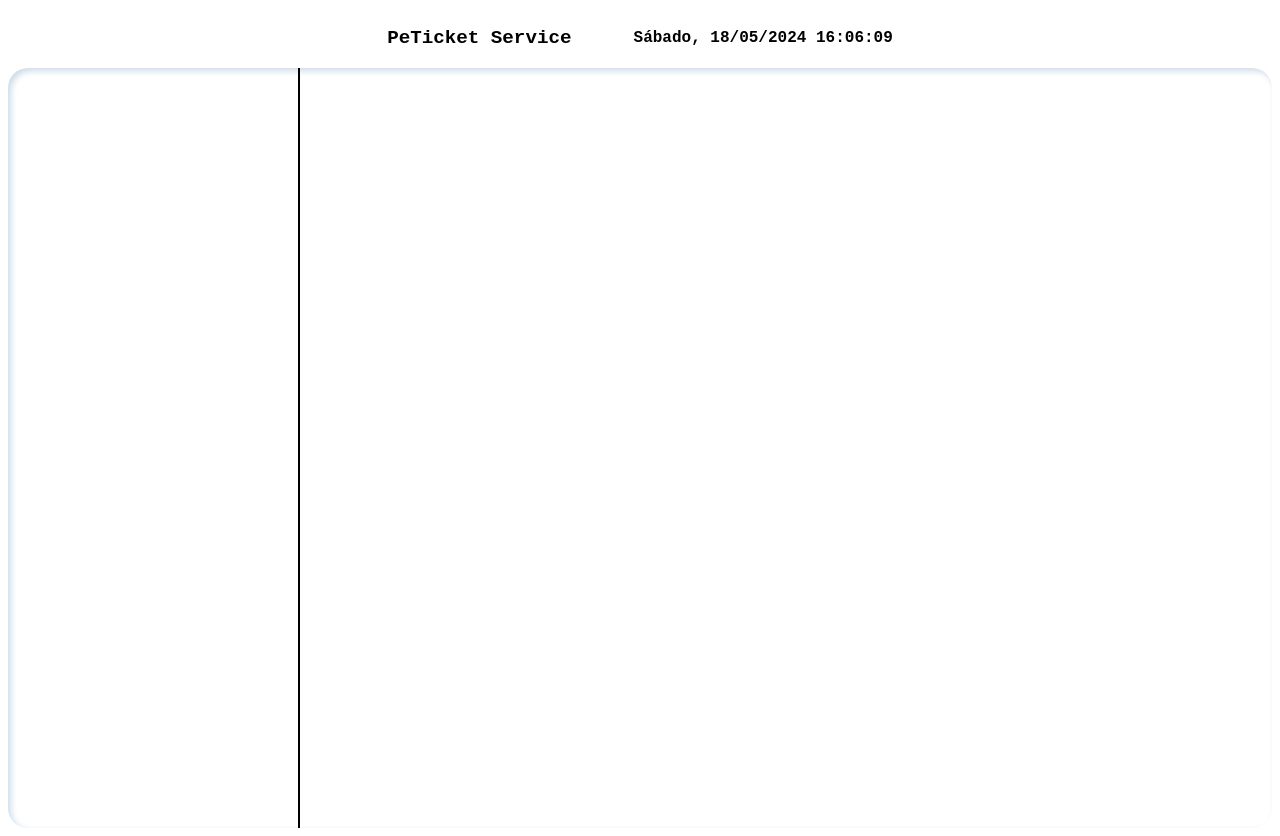
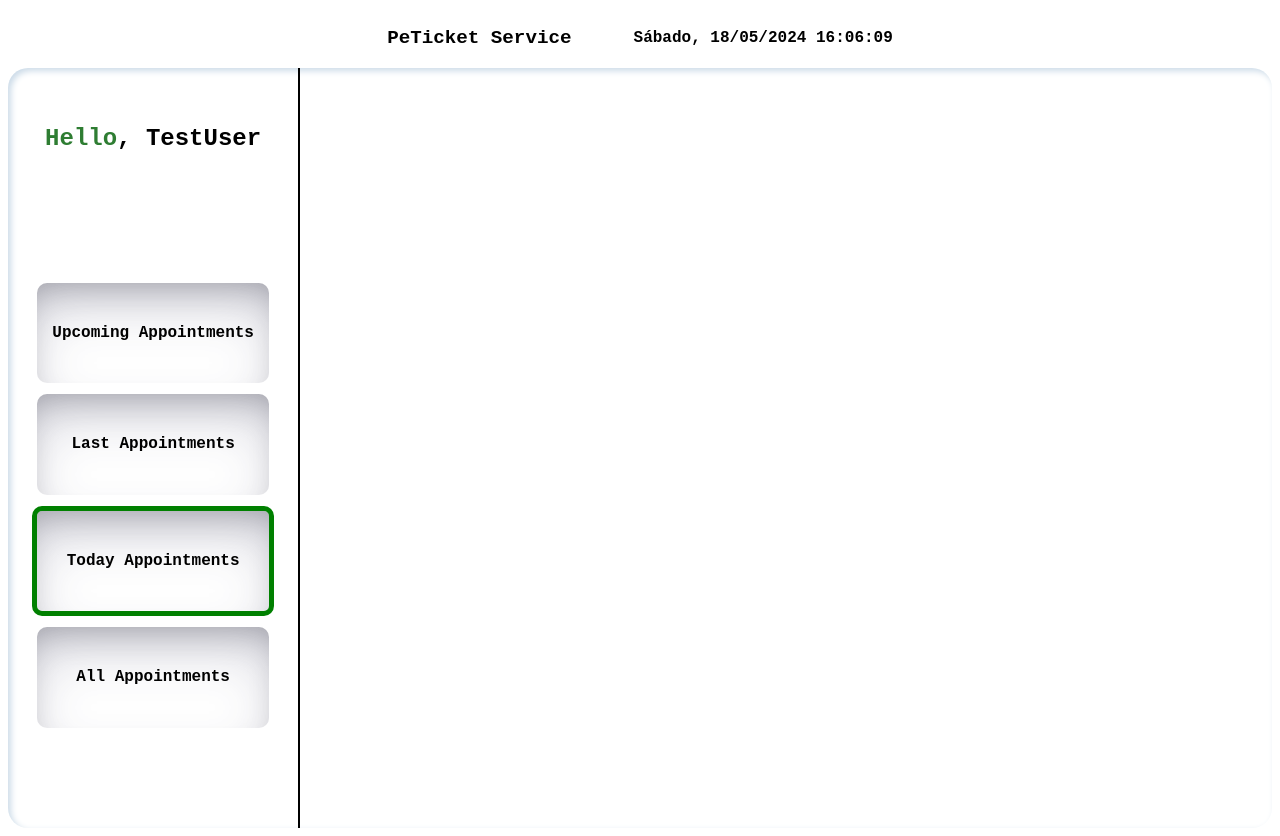
Before and after one commit to PeTicket/PeTicket, a plain HTML site: page projVet/frontend/html/appointmentsVet.html in a window 1280 px wide. Drawn offline with Linux system fonts and the light colour scheme.

Commit message:
css appointments page

```diff
--- a/projVet/frontend/css/appointmentsVet.css
+++ b/projVet/frontend/css/appointmentsVet.css
@@ -49,6 +49,21 @@ body{
     height: 100%;
     border-right: 2px solid black;
     margin-right: 2%;
+    display: flex;
+    flex-direction: column;
+}
+
+.menu-name{
+    width: 100%;
+    height: 10%;
+    display: flex;
+    align-items: center;
+    justify-content: center;
+    margin-top: 2rem;
+}
+
+.menu-name h2:nth-child(1){
+    color: #2E7D32;
 }
 
 
@@ -56,3 +71,38 @@ body{
     width: 75%;
     height: 100%;
 }
+
+.menu-options{
+    width: 100%;
+    height: 60%;
+    margin: auto;
+    display: flex;
+    flex-direction: column;
+}
+
+.menu-options div{
+    margin: auto;
+    width: 80%;
+    height: 22%;
+    margin-top: 3%;
+    display: flex;
+    align-items: center;
+    border-radius: 10px;
+    justify-content: center;
+    box-shadow: rgba(50, 50, 93, 0.25) 0px 30px 60px -12px inset, rgba(0, 0, 0, 0.3) 0px 18px 36px -18px inset;
+}
+
+.menu-options div:hover{
+    cursor: pointer;
+    border: 2px solid black;
+}
+
+.menu-options .selected {
+    border: 5px solid green;
+}
+
+.appointments-today{
+    width: 100%;
+    height: 100%;
+    border-radius: 20px;
+}
--- a/projVet/frontend/html/appointmentsVet.html
+++ b/projVet/frontend/html/appointmentsVet.html
@@ -3,7 +3,7 @@
 <head>
     <meta charset="UTF-8">
     <meta name="viewport" content="width=device-width, initial-scale=1.0">
-    <title>Document</title>
+    <title>Vet Page</title>
     <link rel="stylesheet" href="../css/appointmentsVet.css">
 </head>
 <body>
@@ -15,10 +15,39 @@
 
     <div class="appointments-bigdiv">
         <div class="menu-column">
-
+            <div class="menu-name">
+                <h2>Hello</h2>
+                <h2>, TestUser</h2>
+            </div>
+            <div class="menu-options">
+                <div onclick="changeContent('upcoming')">
+                    <p>Upcoming Appointments</p>
+                </div>
+                <div onclick="changeContent('last')">
+                    <p>Last Appointments</p>
+                </div>
+                <div onclick="changeContent('today')" class="selected">
+                    <p>Today Appointments</p>
+                </div>
+                <div onclick="changeContent('all')">
+                    <p>All Appointments</p>
+                </div>
+            </div>
         </div>
         <div class="content-column">
+            <div class="appointments-today" id="content-today">
 
+
+
+            <div id="content-upcoming" style="display: none;">
+
+            </div>
+            <div id="content-last" style="display: none;">
+
+            </div>
+            <div id="content-all" style="display: none;">
+
+            </div>
 
         </div>
     </div>
--- a/projVet/frontend/js/appointmentsVet.js
+++ b/projVet/frontend/js/appointmentsVet.js
@@ -22,3 +22,20 @@ setInterval(updateTime, 1000);
 
 
 updateTime();
+
+
+function changeContent(option) {
+    // Obtém todos os elementos da classe 'selected' e remove a classe deles
+    const selectedOptions = document.querySelectorAll('.selected');
+    selectedOptions.forEach(option => option.classList.remove('selected'));
+
+    // Adiciona a classe 'selected' ao item selecionado
+    event.target.classList.add('selected');
+
+    // Oculta todos os conteúdos
+    const allContents = document.querySelectorAll('.content-column > div');
+    allContents.forEach(content => content.style.display = 'none');
+
+    // Exibe o conteúdo correspondente ao item selecionado
+    document.getElementById(`content-${option}`).style.display = 'block';
+}
```
